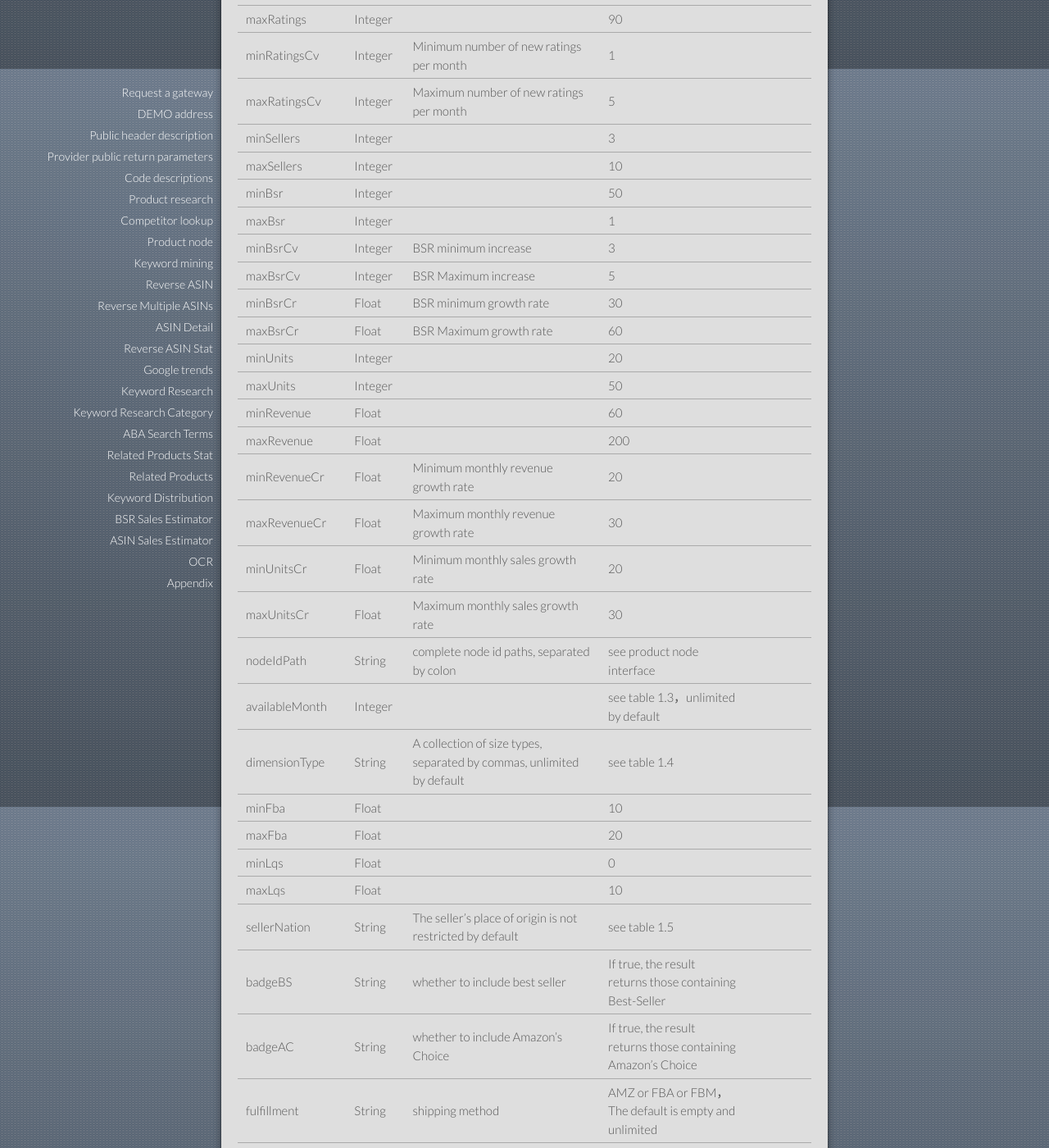
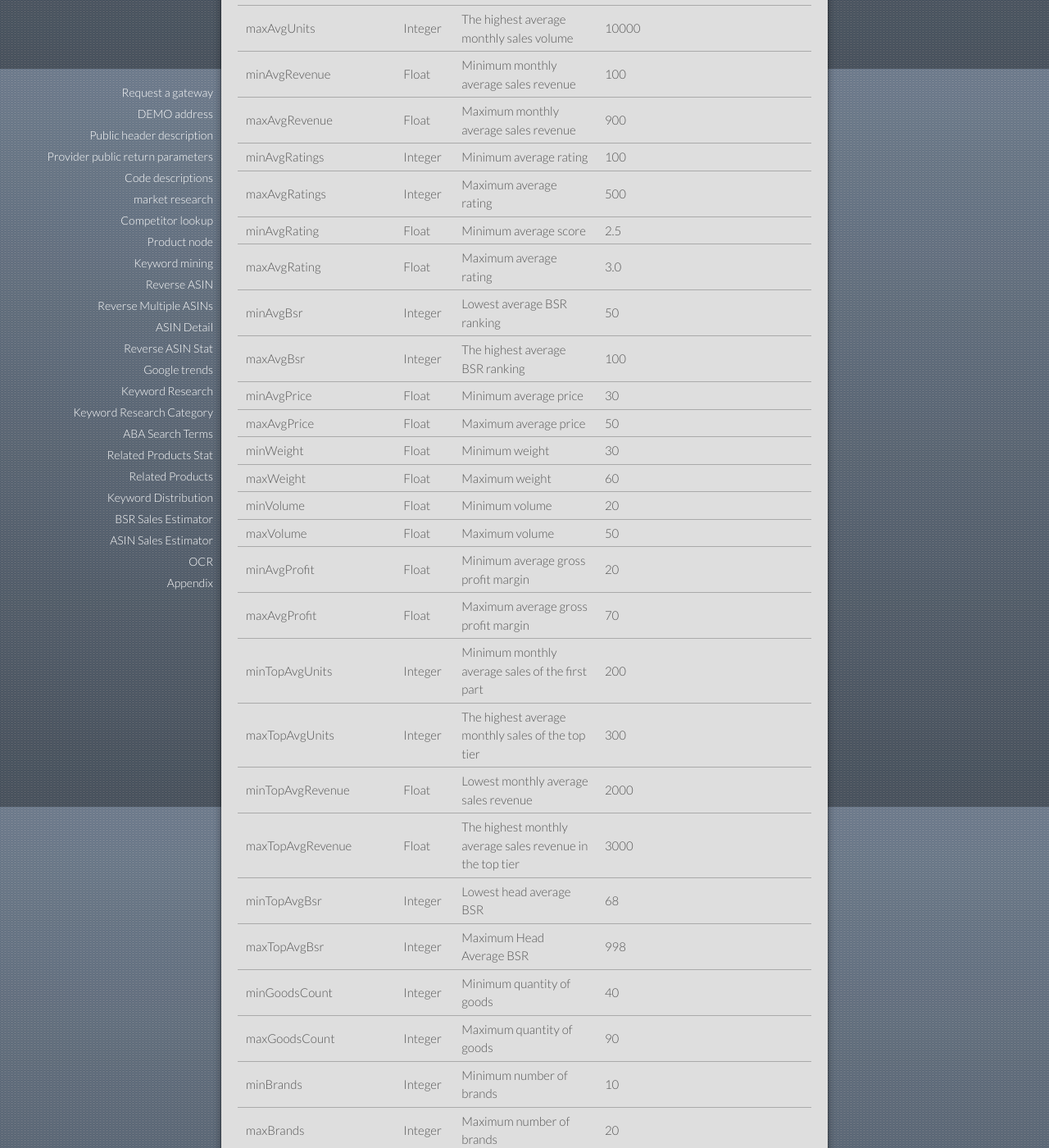
Before and after one commit to sellersprite/market, a Jekyll site: the page built from index.md, in a window 1280 px wide and 1400 px high, scrolled down 1716 px. Shown: the whole window at 82% size. Built offline with Jekyll 4.4.1, drawn with Linux system fonts in a browser that asks for light colours; our own code applies the rules of GitHub Pages for plain Markdown files; some of the changed text lies outside the part shown.

Commit message:
Update index.md

```diff
--- a/index.md
+++ b/index.md
@@ -36,59 +36,86 @@
 | ERROR_VISIT_MAX          | visits exceeded       | interface access has reached the daily access or monthly access limit   |
 | ERROR_SECRET_KEY_INVALID | secret key invalid    |                                                                         |
 
-### Product research
+### market research
 
-* Request URI：POST /v1/product/research
+* Request URI：POST /v1/market/research
 
 #### Request parameter
 
 | Name            | Type    | Introduction                                                                                | Example                                                      | Required |
 | ----------------- | --------- | --------------------------------------------------------------------------------------------- | -------------------------------------------------------------- | ---------- |
-| marketplace     | String  | marketplace code                                                                            | see table 1.2                                                | ✓       |
-| month           | String  | The filter date is the last 30 days by default, and the earliest query time is January 2020 | see table 1.1                                                |          |
-| keyword         | String  |                                                                                             | N95                                                          |          |
-| excludeKeywords | String  | Keywords that need to be excluded                                                           | portable                                                     |          |
-| minPrice        | Float   |                                                                                             | 10                                                           |          |
-| maxPrice        | Float   |                                                                                             | 30                                                           |          |
-| minRating       | Float   |                                                                                             | 1.0                                                          |          |
-| maxRating       | Float   |                                                                                             | 5.0                                                          |          |
-| minRatings      | Integer |                                                                                             | 1                                                            |          |
-| maxRatings      | Integer |                                                                                             | 90                                                           |          |
-| minRatingsCv    | Integer | Minimum number of new ratings per month                                                     | 1                                                            |          |
-| maxRatingsCv    | Integer | Maximum number of new ratings per month                                                     | 5                                                            |          |
-| minSellers      | Integer |                                                                                             | 3                                                            |          |
-| maxSellers      | Integer |                                                                                             | 10                                                           |          |
-| minBsr          | Integer |                                                                                             | 50                                                           |          |
-| maxBsr          | Integer |                                                                                             | 1                                                            |          |
-| minBsrCv        | Integer | BSR minimum increase                                                                        | 3                                                            |          |
-| maxBsrCv        | Integer | BSR Maximum increase                                                                        | 5                                                            |          |
-| minBsrCr        | Float   | BSR minimum growth rate                                                                     | 30                                                           |          |
-| maxBsrCr        | Float   | BSR Maximum growth rate                                                                     | 60                                                           |          |
-| minUnits        | Integer |                                                                                             | 20                                                           |          |
-| maxUnits        | Integer |                                                                                             | 50                                                           |          |
-| minRevenue      | Float   |                                                                                             | 60                                                           |          |
-| maxRevenue      | Float   |                                                                                             | 200                                                          |          |
-| minRevenueCr    | Float   | Minimum monthly revenue growth rate                                                         | 20                                                           |          |
-| maxRevenueCr    | Float   | Maximum monthly revenue growth rate                                                         | 30                                                           |          |
-| minUnitsCr      | Float   | Minimum monthly sales growth rate                                                           | 20                                                           |          |
-| maxUnitsCr      | Float   | Maximum monthly sales growth rate                                                           | 30                                                           |          |
-| nodeIdPath      | String  | complete node id paths, separated by colon                                                  | see product node interface                                   |          |
-| availableMonth  | Integer |                                                                                             | see table 1.3，unlimited by default                          |          |
-| dimensionType   | String  | A collection of size types, separated by commas, unlimited by default                       | see table 1.4                                                |          |
-| minFba          | Float   |                                                                                             | 10                                                           |          |
-| maxFba          | Float   |                                                                                             | 20                                                           |          |
-| minLqs          | Float   |                                                                                             | 0                                                            |          |
-| maxLqs          | Float   |                                                                                             | 10                                                           |          |
-| sellerNation    | String  | The seller's place of origin is not restricted by default                                   | see table 1.5                                                |          |
-| badgeBS         | String  | whether to include best seller                                                              | If true, the result returns those containing Best-Seller     |          |
-| badgeAC         | String  | whether to include Amazon's Choice                                                          | If true, the result returns those containing Amazon's Choice |          |
-| fulfillment     | String  | shipping method                                                                             | AMZ or FBA or FBM，The default is empty and unlimited        |          |
-| variation       | String  | whether to query variations                                                                 | if true,query variations                                     |          |
-| page            | Integer | default 1                                                                                   |                                                              |          |
-| size            | Integer | default 50                                                                                  |                                                              |          |
-| order           | Object  |                                                                                             |                                                              |          |
-| └field         | String  |                                                                                             | see table1.6                                                 |          |
-| └desc          | boolean | default descending                                                                          |                                                              |          |
+ | marketplace             | String   | marketplace code                                             | see table 1.2                           | ✓       |
+            | month                   | String   | The filter date is the last 30 days by default, and the earliest query time is July 2021 | see table 1.1                           |              |
+            | topNum                  | Integer  | Number of header listings                                  | 10                                 |              |
+            | newProduct              | Integer  | New Product Definition                                         | 6                                  |              |
+            | nodeIdPath              | String   | Category                                             | 172282:281407                      |              |
+            | departmentKeyword       | String   | Category  keyword                                       | Electronics:Accessories & Supplies |              |
+            | minAvgUnits             | Integer  | Minimum monthly average sales volume                                     | 100                                |              |
+            | maxAvgUnits             | Integer  | The highest average monthly sales volume                                     | 10000                              |              |
+            | minAvgRevenue           | Float    | Minimum monthly average sales revenue                                   | 100                                |              |
+            | maxAvgRevenue           | Float    | Maximum monthly average sales revenue                                   | 900                                |              |
+            | minAvgRatings           | Integer  | Minimum average rating                                   | 100                                |              |
+            | maxAvgRatings           | Integer  | Maximum average rating                                   | 500                                |              |
+            | minAvgRating            | Float    | Minimum average score                                   | 2.5                                |              |
+            | maxAvgRating            | Float    | Maximum average rating                                   | 3.0                                |              |
+            | minAvgBsr               | Integer  | Lowest average BSR ranking                                  | 50                                 |              |
+            | maxAvgBsr               | Integer  | The highest average BSR ranking                                  | 100                                |              |
+            | minAvgPrice             | Float    | Minimum average price                                     | 30                                 |              |
+            | maxAvgPrice             | Float    | Maximum average price                                     | 50                                 |              |
+            | minWeight               | Float    | Minimum weight                                         | 30                                 |              |
+            | maxWeight               | Float    | Maximum weight                                         | 60                                 |              |
+            | minVolume               | Float    | Minimum volume                                         | 20                                 |              |
+            | maxVolume               | Float    | Maximum volume                                         | 50                                 |              |
+            | minAvgProfit            | Float    | Minimum average gross profit margin                                   | 20                                 |              |
+            | maxAvgProfit            | Float    | Maximum average gross profit margin                                   | 70                                 |              |
+            | minTopAvgUnits          | Integer  | Minimum monthly average sales of the first part                                 | 200                                |              |
+            | maxTopAvgUnits          | Integer  | The highest average monthly sales of the top tier                                 | 300                                |              |
+            | minTopAvgRevenue        | Float    | Lowest monthly average sales revenue                               | 2000                               |              |
+            | maxTopAvgRevenue        | Float    | The highest monthly average sales revenue in the top tier                               | 3000                               |              |
+            | minTopAvgBsr            | Integer  | Lowest head average BSR                                  | 68                                 |              |
+            | maxTopAvgBsr            | Integer  | Maximum Head Average BSR                                  | 998                                |              |
+            | minGoodsCount           | Integer  | Minimum quantity of goods                                     | 40                                 |              |
+            | maxGoodsCount           | Integer  | Maximum quantity of goods                                     | 90                                 |              |
+            | minBrands               | Integer  | Minimum number of brands                                     | 10                                 |              |
+            | maxBrands               | Integer  | Maximum number of brands                                     | 20                                 |              |
+            | minSellers              | Integer  | Minimum number of sellers                                     | 6                                  |              |
+            | maxSellers              | Integer  | Maximum number of sellers                                     | 10                                 |              |
+            | minAvgSellers           | Float    | Minimum average number of sellers                                 | 4.4                                |              |
+            | maxAvgSellers           | Float    | Maximum average number of sellers                                 | 10.4                               |              |
+            | minGoodsCrn             | Float    | Minimum product concentration                                   | 45                                 |              |
+            | maxGoodsCrn             | Float    | Maximum product concentration                                   | 55                                 |              |
+            | minBrandCrn             | Float    | Minimum brand concentration                                   | 45                                 |              |
+            | maxBrandCrn             | Float    | Maximum brand concentration                                   | 55                                 |              |
+            | maxSellerCrn            | Float    | Minimum seller concentration                                   | 45                                 |              |
+            | minSellerCrn            | Float    | Concentration of the largest sellers                                   | 55                                 |              |
+            | minEbcProportion        | Float    | Minimum A+quantity proportion                                   | 34                                 |              |
+            | maxEbcProportion        | Float    | Maximum proportion of A+quantity                                | 54                                 |              |
+            | minFbaProportion        | Float    | Minimum FBA proportion                                      | 34                                 |              |
+            | maxFbaProportion        | Float    | Maximum proportion of FBA                                      | 54                                 |              |
+            | minFbmProportion        | Float    | Minimum FBM proportion                                      | 34                                 |              |
+            | maxFbmProportion        | Float    | Maximum proportion of FBM                                      | 54                                 |              |
+            | minAmazonSelfProportion | Float    | Minimum Amazon self operated proportion                               | 34                                 |              |
+            | maxAmazonSelfProportion | Float    | Maximum proportion of self operated Amazon                               | 56                                 |              |
+            | sellerLocation          | String   | Seller's location，see table 1.3                              | US,GB                              |              |
+            | minNewProportion        | Float    | Minimum proportion of new products                                 | 34                                 |              |
+            | maxNewProportion        | Float    | Maximum proportion of new products                                 | 56                                 |              |
+            | minNewCount             | Integer  | Minimum New Product Quantity                                     | 4                                  |              |
+            | maxNewCount             | Integer  | Maximum number of new products                                     | 20                                 |              |
+            | minNewAvgRatings        | Integer  | Minimum average rating for new products                               | 23                                 |              |
+            | maxNewAvgRatings        | Integer  | Maximum average rating score for new products                               | 554                                |              |
+            | minNewAvgPrice          | Float    | Minimum average price of new products                                 | 34                                 |              |
+            | maxNewAvgPrice          | Float    | Maximum average price of new products                                 | 45                                 |              |
+            | minNewAvgRating         | Float    | Minimum average star rating for new products                                 | 4.0                                |              |
+            | maxNewAvgRating         | Float    | Maximum average star rating for new products                                 | 4.5                                |              |
+            | minNewAvgUnits          | Float    | Minimum monthly average sales of new products                                 | 400                                |              |
+            | maxNewAvgUnits          | Float    | The highest monthly average sales of new products                                 | 800                                |              |
+            | minNewAvgRevenue        | Float    | Minimum monthly average sales of new products                               | 900                                |              |
+            | maxNewAvgRevenue        | Float    | The highest monthly average sales of new products                               | 2000                               |              |
+            | page                    | Integer  | Page numbers, starting from 1                                  | default 1                            |              |
+            | size                    | Integer  | Number of entries per page                                         | default 50，max 200                |              |
+            | order                   | Object   | sort                                             |                                        |              |
+            | └field                 | String   | sort field                                         | see table 1.4                            |              |
+            | └desc                  | boolean  | True is in descending order, false is in ascending order                           | default desc                           |              |
 
 #### Response parameter
 
```
